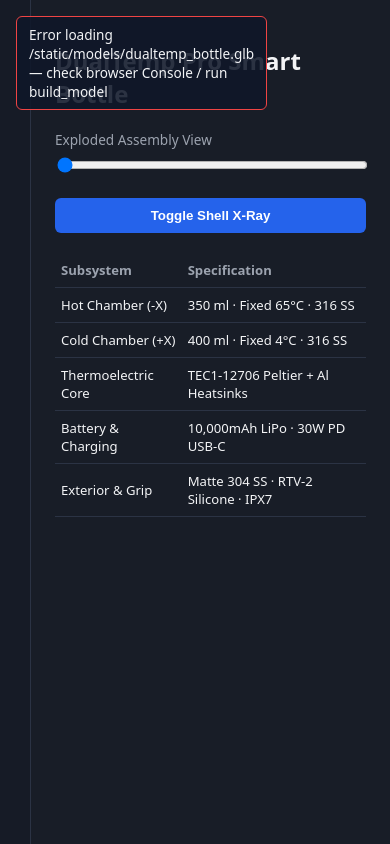
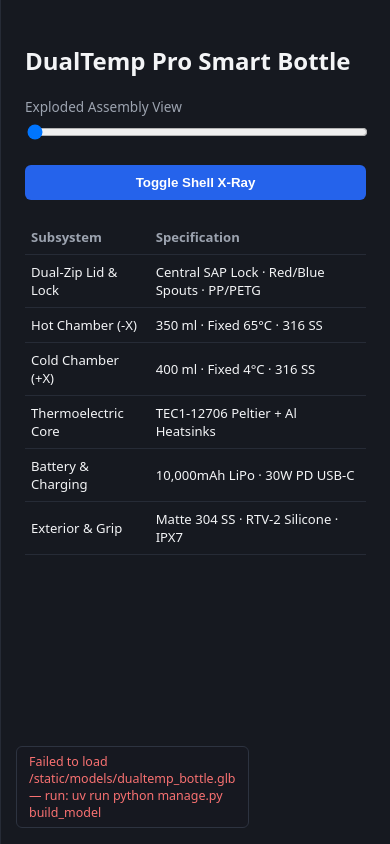
Before and after one commit to VinceAL-9/DualTemp-Pro-Bottle, a Django app: page / in a window 390 px wide. Run offline with Django 5.2, Linux system fonts and the light colour scheme; some libraries are stand-ins or nearby versions.

Commit message:
add dual-zip lid assembly and fix Three.js bounding-box framing

```diff
--- a/showcase/management/commands/build_model.py
+++ b/showcase/management/commands/build_model.py
@@ -5,6 +5,7 @@ from django.conf import settings
 from django.core.management.base import BaseCommand
 from showcase.cad.base import build_base_subassemblies
 from showcase.cad.body import build_body_subassemblies
+from showcase.cad.lid import build_lid_subassemblies
 from showcase.cad.thermal import build_thermal_subassemblies
 
 
@@ -23,6 +24,7 @@ class Command(BaseCommand):
             *build_base_subassemblies(),
             *build_thermal_subassemblies(),
             *build_body_subassemblies(),
+            *build_lid_subassemblies(),
         ]
         assembly = Compound(label="dualtemp_pro_bottle", children=parts)
 
--- a/showcase/templates/showcase/index.html
+++ b/showcase/templates/showcase/index.html
@@ -14,24 +14,27 @@
     }
   </script>
   <style>
-    * { box-sizing: border-box; }
-    html, body { margin: 0; padding: 0; width: 100%; height: 100%; font-family: system-ui, sans-serif; background: #12161f; color: #f3f4f6; }
-    body { display: flex; overflow: hidden; }
-    #viewer { flex: 1; height: 100vh; position: relative; min-width: 0; }
-    #status { position: absolute; top: 16px; left: 16px; padding: 8px 12px; border-radius: 6px; background: rgba(15, 23, 42, 0.88); border: 1px solid #334155; font-size: 0.85rem; z-index: 10; }
-    #sidebar { width: 360px; height: 100vh; padding: 24px; background: #181d27; border-left: 1px solid #2b3344; overflow-y: auto; }
+    body { margin: 0; font-family: system-ui, sans-serif; background: #131720; color: #f3f4f6; display: flex; height: 100vh; overflow: hidden; }
+    #viewer { flex: 1; position: relative; min-width: 0; }
+    #status-badge {
+      position: absolute; bottom: 16px; left: 16px; z-index: 10;
+      padding: 6px 12px; border-radius: 6px; font-size: 0.78rem;
+      background: rgba(22, 25, 32, 0.88); border: 1px solid #2d3340; color: #d1d5db;
+    }
+    #sidebar { width: 360px; padding: 24px; background: #161920; border-left: 1px solid #262b36; overflow-y: auto; }
     .control { margin-bottom: 20px; }
     label { display: block; font-size: 0.85rem; color: #9ca3af; margin-bottom: 6px; }
     input[type="range"] { width: 100%; }
     button { width: 100%; padding: 10px; background: #2563eb; color: white; border: none; border-radius: 6px; cursor: pointer; font-weight: 600; }
+    button:hover { background: #1d4ed8; }
     table { width: 100%; border-collapse: collapse; margin-top: 20px; font-size: 0.82rem; }
-    th, td { text-align: left; padding: 8px 6px; border-bottom: 1px solid #2b3344; }
+    th, td { text-align: left; padding: 8px 6px; border-bottom: 1px solid #262b36; }
     th { color: #9ca3af; font-weight: 600; }
   </style>
 </head>
 <body>
   <div id="viewer">
-    <div id="status">Loading 3D CAD assembly...</div>
+    <div id="status-badge">Loading 3D assembly…</div>
   </div>
   <aside id="sidebar">
     <h2>DualTemp Pro Smart Bottle</h2>
@@ -48,6 +51,7 @@
         <tr><th>Subsystem</th><th>Specification</th></tr>
       </thead>
       <tbody>
+        <tr><td>Dual-Zip Lid & Lock</td><td>Central SAP Lock · Red/Blue Spouts · PP/PETG</td></tr>
         <tr><td>Hot Chamber (-X)</td><td>350 ml · Fixed 65°C · 316 SS</td></tr>
         <tr><td>Cold Chamber (+X)</td><td>400 ml · Fixed 4°C · 316 SS</td></tr>
         <tr><td>Thermoelectric Core</td><td>TEC1-12706 Peltier + Al Heatsinks</td></tr>
@@ -64,59 +68,75 @@
     import { RoomEnvironment } from "three/addons/environments/RoomEnvironment.js";
 
     const container = document.getElementById("viewer");
-    const statusEl = document.getElementById("status");
+    const statusBadge = document.getElementById("status-badge");
 
     const scene = new THREE.Scene();
-    scene.background = new THREE.Color(0x161b26);
+    scene.background = new THREE.Color(0x131720);
 
-    const width = container.clientWidth || (window.innerWidth - 360);
-    const height = container.clientHeight || window.innerHeight;
-
-    const camera = new THREE.PerspectiveCamera(38, width / height, 0.1, 5000);
-    camera.position.set(220, 175, 250);
+    const camera = new THREE.PerspectiveCamera(
+      38,
+      container.clientWidth / container.clientHeight,
+      0.001,
+      100
+    );
 
     const renderer = new THREE.WebGLRenderer({ antialias: true });
-    renderer.setSize(width, height);
+    renderer.setSize(container.clientWidth, container.clientHeight);
     renderer.setPixelRatio(Math.min(window.devicePixelRatio, 2));
     renderer.toneMapping = THREE.ACESFilmicToneMapping;
-    renderer.toneMappingExposure = 1.25;
+    renderer.toneMappingExposure = 1.15;
     container.appendChild(renderer.domElement);
 
-    // Studio IBL environment so metallic materials never render black
-    const pmrem = new THREE.PMREMGenerator(renderer);
-    scene.environment = pmrem.fromScene(new RoomEnvironment(), 0.04).texture;
+    // Studio IBL environment so metallic materials reflect light properly
+    const pmremGenerator = new THREE.PMREMGenerator(renderer);
+    scene.environment = pmremGenerator.fromScene(new RoomEnvironment(), 0.04).texture;
 
     const controls = new OrbitControls(camera, renderer.domElement);
-    controls.target.set(0, 110, 0);
-    controls.update();
+    controls.enableDamping = true;
 
     scene.add(new THREE.AmbientLight(0xffffff, 0.6));
     const keyLight = new THREE.DirectionalLight(0xffffff, 1.4);
-    keyLight.position.set(160, 280, 200);
+    keyLight.position.set(1.5, 3.0, 2.0);
     scene.add(keyLight);
 
-    const parts = {};
+    const rimLight = new THREE.DirectionalLight(0x93c5fd, 0.8);
+    rimLight.position.set(-1.5, 1.5, -1.5);
+    scene.add(rimLight);
+
+    const partNodes = {};
     const basePositions = {};
-    const fallbackMaterial = new THREE.MeshStandardMaterial({ color: 0x94a3b8, roughness: 0.4, metalness: 0.5 });
+    let unitScale = 0.001; // Default mm -> m scale, updated automatically from Box3
 
     const materials = {
-      base_housing: new THREE.MeshStandardMaterial({ color: 0x2a303c, roughness: 0.42, metalness: 0.65 }),
+      // Base subsystem
+      base_housing: new THREE.MeshStandardMaterial({ color: 0x2b303c, roughness: 0.45, metalness: 0.65 }),
       battery_pack: new THREE.MeshStandardMaterial({ color: 0x2563eb, roughness: 0.35, metalness: 0.2 }),
-      controller_pcb: new THREE.MeshStandardMaterial({ color: 0x059669, roughness: 0.4, metalness: 0.4 }),
-      usbc_port: new THREE.MeshStandardMaterial({ color: 0xe5e7eb, roughness: 0.25, metalness: 0.9 }),
-      usbc_silicone_plug: new THREE.MeshStandardMaterial({ color: 0x64748b, roughness: 0.85, metalness: 0.0 }),
-      thermal_bulkhead: new THREE.MeshStandardMaterial({ color: 0x475569, roughness: 0.4, metalness: 0.75 }),
-      peltier_module: new THREE.MeshStandardMaterial({ color: 0xf8fafc, roughness: 0.3, metalness: 0.1 }),
-      hot_heatsink: new THREE.MeshStandardMaterial({ color: 0xf59e0b, roughness: 0.3, metalness: 0.85 }),
+      controller_pcb: new THREE.MeshStandardMaterial({ color: 0x059669, roughness: 0.4, metalness: 0.35 }),
+      usbc_port: new THREE.MeshStandardMaterial({ color: 0xd1d5db, roughness: 0.25, metalness: 0.9 }),
+      usbc_silicone_plug: new THREE.MeshStandardMaterial({ color: 0x6b7280, roughness: 0.85, metalness: 0.0 }),
+      // Thermal subsystem
+      thermal_bulkhead: new THREE.MeshStandardMaterial({ color: 0x4b5563, roughness: 0.4, metalness: 0.75 }),
+      peltier_module: new THREE.MeshStandardMaterial({ color: 0xf9fafb, roughness: 0.3, metalness: 0.1 }),
+      hot_heatsink: new THREE.MeshStandardMaterial({ color: 0xd97706, roughness: 0.3, metalness: 0.85 }),
       cold_heatsink: new THREE.MeshStandardMaterial({ color: 0x38bdf8, roughness: 0.3, metalness: 0.85 }),
       ntc_sensor_harness: new THREE.MeshStandardMaterial({ color: 0xfacc15, roughness: 0.5, metalness: 0.3 }),
-      outer_body_shell: new THREE.MeshStandardMaterial({ color: 0x2a303c, roughness: 0.42, metalness: 0.65 }),
+      // Dual-chamber body subsystem
+      outer_body_shell: new THREE.MeshStandardMaterial({ color: 0x2b303c, roughness: 0.45, metalness: 0.65 }),
       silicone_grip: new THREE.MeshStandardMaterial({ color: 0x6b7280, roughness: 0.85, metalness: 0.05 }),
-      hot_chamber_liner: new THREE.MeshStandardMaterial({ color: 0xe2e8f0, emissive: 0x7f1d1d, emissiveIntensity: 0.45, roughness: 0.22, metalness: 0.9 }),
-      cold_chamber_liner: new THREE.MeshStandardMaterial({ color: 0xe2e8f0, emissive: 0x075985, emissiveIntensity: 0.45, roughness: 0.22, metalness: 0.9 }),
+      hot_chamber_liner: new THREE.MeshStandardMaterial({ color: 0xe4e4e7, emissive: 0x7f1d1d, emissiveIntensity: 0.35, roughness: 0.22, metalness: 0.9 }),
+      cold_chamber_liner: new THREE.MeshStandardMaterial({ color: 0xe4e4e7, emissive: 0x0c4a6e, emissiveIntensity: 0.35, roughness: 0.22, metalness: 0.9 }),
       copper_radiant_shield: new THREE.MeshStandardMaterial({ color: 0xd97706, roughness: 0.25, metalness: 0.95 }),
-      power_button_bezel: new THREE.MeshStandardMaterial({ color: 0xf1f5f9, roughness: 0.22, metalness: 0.9 }),
-      power_button_cap: new THREE.MeshStandardMaterial({ color: 0x1f2937, emissive: 0x10b981, emissiveIntensity: 0.85, roughness: 0.3, metalness: 0.5 }),
+      power_button_bezel: new THREE.MeshStandardMaterial({ color: 0xe5e7eb, roughness: 0.22, metalness: 0.92 }),
+      power_button_cap: new THREE.MeshStandardMaterial({ color: 0x1f2937, emissive: 0x10b981, emissiveIntensity: 0.85, roughness: 0.3, metalness: 0.4 }),
+      // Dual-zip lid & SAP safety lock subsystem
+      lid_silicone_gasket: new THREE.MeshStandardMaterial({ color: 0x9ca3af, roughness: 0.82, metalness: 0.05 }),
+      flow_separators: new THREE.MeshStandardMaterial({ color: 0x4b5563, roughness: 0.45, metalness: 0.2 }),
+      lid_collar_base: new THREE.MeshStandardMaterial({ color: 0x272c36, roughness: 0.42, metalness: 0.3 }),
+      individual_spout_locks: new THREE.MeshStandardMaterial({ color: 0x3f3f46, roughness: 0.35, metalness: 0.45 }),
+      hot_zip_spout: new THREE.MeshStandardMaterial({ color: 0xef4444, roughness: 0.45, metalness: 0.08 }),
+      cold_zip_spout: new THREE.MeshStandardMaterial({ color: 0x3b82f6, roughness: 0.45, metalness: 0.08 }),
+      sap_top_cap: new THREE.MeshStandardMaterial({ color: 0x272c36, roughness: 0.42, metalness: 0.3 }),
+      sap_safety_lock_button: new THREE.MeshStandardMaterial({ color: 0x9ca3af, roughness: 0.28, metalness: 0.75 }),
     };
 
     const modelUrl = "{% static 'models/dualtemp_bottle.glb' %}";
@@ -124,44 +144,61 @@
     new GLTFLoader().load(
       modelUrl,
       (gltf) => {
-        let meshCount = 0;
-        gltf.scene.traverse((child) => {
+        scene.add(gltf.scene);
+
+        // Bind materials and base positions whether label sits on Group or Mesh
+        let matchedCount = 0;
+        for (const [name, mat] of Object.entries(materials)) {
+          const node = gltf.scene.getObjectByName(name);
+          if (node) {
+            node.traverse((child) => {
               if (child.isMesh) {
-            meshCount++;
-            const label = materials[child.name] ? child.name : child.parent?.name;
-            child.material = (label && materials[label]) ? materials[label] : fallbackMaterial;
-            if (label) {
-              parts[label] = child;
-              basePositions[label] = child.position.clone();
+                child.material = mat;
+              }
+            });
+            partNodes[name] = node;
+            basePositions[name] = node.position.clone();
+            matchedCount++;
           }
         }
-        });
 
-        scene.add(gltf.scene);
-
-        // Auto-frame camera to model bounds
+        // Auto-frame camera based on true exported bounding box (handles m or mm)
         const box = new THREE.Box3().setFromObject(gltf.scene);
-        if (!box.isEmpty()) {
         const center = box.getCenter(new THREE.Vector3());
         const size = box.getSize(new THREE.Vector3());
-          const maxDim = Math.max(size.x, size.y, size.z);
+        const maxDim = Math.max(size.x, size.y, size.z) || 0.261;
+
+        unitScale = maxDim / 261.0;
+
+        const fovRad = THREE.MathUtils.degToRad(camera.fov);
+        const distance = (maxDim / (2 * Math.tan(fovRad / 2))) * 1.45;
+
+        camera.near = maxDim / 500;
+        camera.far = maxDim * 50;
+        camera.position.set(
+          center.x + distance * 0.72,
+          center.y + distance * 0.38,
+          center.z + distance * 0.85
+        );
+        camera.updateProjectionMatrix();
+
         controls.target.copy(center);
-          camera.position.set(center.x + maxDim * 1.15, center.y + maxDim * 0.45, center.z + maxDim * 1.35);
+        controls.minDistance = maxDim * 0.4;
+        controls.maxDistance = maxDim * 8;
         controls.update();
-        }
 
-        statusEl.textContent = `Loaded ${meshCount} meshes (${Object.keys(parts).length} labeled parts)`;
-        setTimeout(() => { statusEl.style.display = "none"; }, 2500);
+        statusBadge.textContent = `Loaded ${matchedCount}/25 sub-assemblies (${size.y.toFixed(3)} units tall)`;
       },
       undefined,
       (err) => {
-        console.error("GLB load error:", err);
-        statusEl.style.borderColor = "#ef4444";
-        statusEl.textContent = `Error loading ${modelUrl} — check browser Console / run build_model`;
+        console.error("GLTF load error:", err);
+        statusBadge.style.color = "#f87171";
+        statusBadge.textContent = `Failed to load ${modelUrl} — run: uv run python manage.py build_model`;
       }
     );
 
-    const offsets = {
+    // Millimeter offsets automatically scaled by unitScale (0.001 when glTF is in meters)
+    const offsetsMm = {
       base_housing: new THREE.Vector3(0, -45, 0),
       battery_pack: new THREE.Vector3(0, -25, -24),
       controller_pcb: new THREE.Vector3(0, -25, 24),
@@ -179,19 +216,35 @@
       silicone_grip: new THREE.Vector3(0, 82, -32),
       power_button_bezel: new THREE.Vector3(0, 82, 34),
       power_button_cap: new THREE.Vector3(0, 82, 46),
+      lid_silicone_gasket: new THREE.Vector3(0, 108, 0),
+      flow_separators: new THREE.Vector3(0, 126, 0),
+      lid_collar_base: new THREE.Vector3(0, 148, 0),
+      individual_spout_locks: new THREE.Vector3(0, 150, 32),
+      hot_zip_spout: new THREE.Vector3(-24, 170, 0),
+      cold_zip_spout: new THREE.Vector3(24, 170, 0),
+      sap_top_cap: new THREE.Vector3(0, 192, 0),
+      sap_safety_lock_button: new THREE.Vector3(0, 214, 0),
     };
 
     document.getElementById("explode").addEventListener("input", (e) => {
       const t = parseFloat(e.target.value);
-      for (const [name, mesh] of Object.entries(parts)) {
-        if (offsets[name]) {
-          mesh.position.copy(basePositions[name]).addScaledVector(offsets[name], t);
+      for (const [name, node] of Object.entries(partNodes)) {
+        if (offsetsMm[name]) {
+          node.position
+            .copy(basePositions[name])
+            .addScaledVector(offsetsMm[name], t * unitScale);
         }
       }
     });
 
     let xray = false;
-    const shellKeys = ["base_housing", "outer_body_shell", "silicone_grip"];
+    const shellKeys = [
+      "base_housing",
+      "outer_body_shell",
+      "silicone_grip",
+      "lid_collar_base",
+      "sap_top_cap",
+    ];
     document.getElementById("xray-btn").addEventListener("click", () => {
       xray = !xray;
       for (const key of shellKeys) {
@@ -203,15 +256,14 @@
     });
 
     window.addEventListener("resize", () => {
-      const w = container.clientWidth || (window.innerWidth - 360);
-      const h = container.clientHeight || window.innerHeight;
-      camera.aspect = w / h;
+      camera.aspect = container.clientWidth / container.clientHeight;
       camera.updateProjectionMatrix();
-      renderer.setSize(w, h);
+      renderer.setSize(container.clientWidth, container.clientHeight);
     });
 
     function animate() {
       requestAnimationFrame(animate);
+      controls.update();
       renderer.render(scene, camera);
     }
     animate();
```
Also changed, not shown: showcase/cad/lid.py (added, +255 -0 lines), 1 other file. Lines whose indentation alone changed are shown as unchanged.
